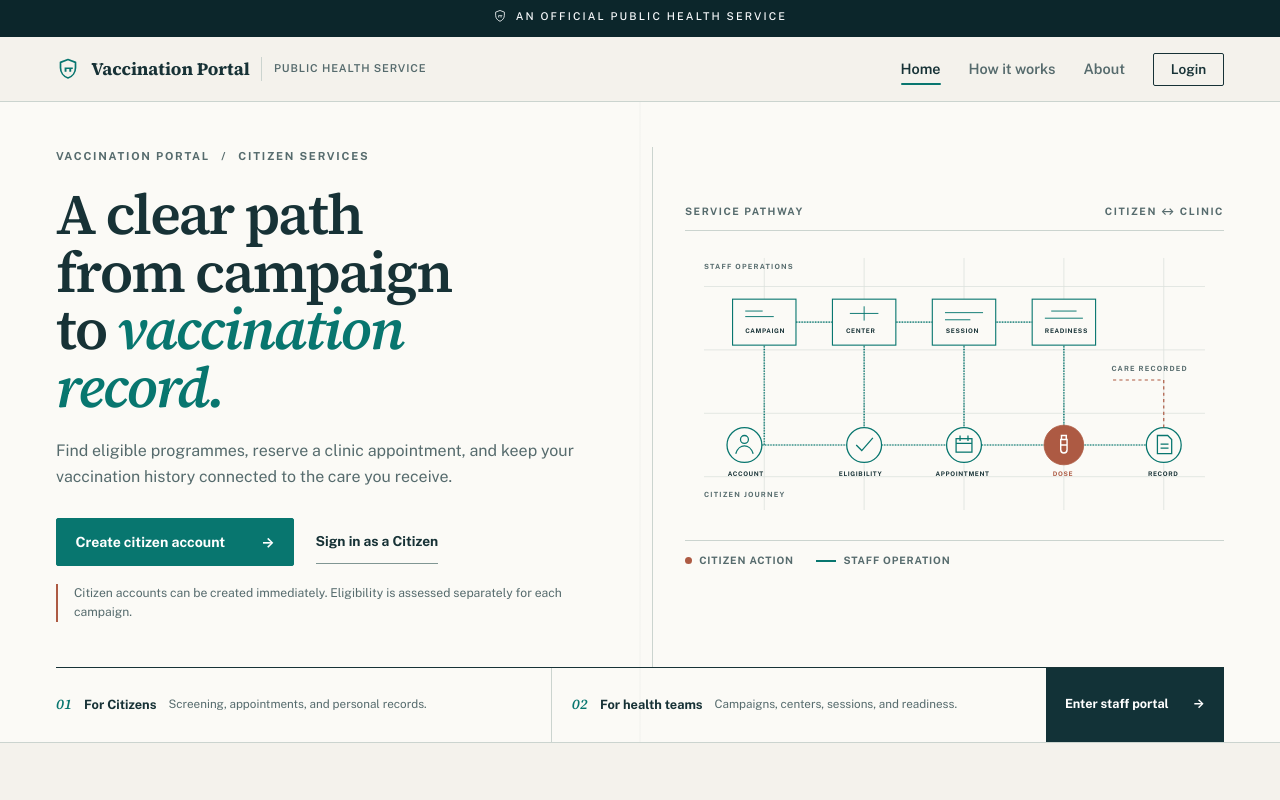
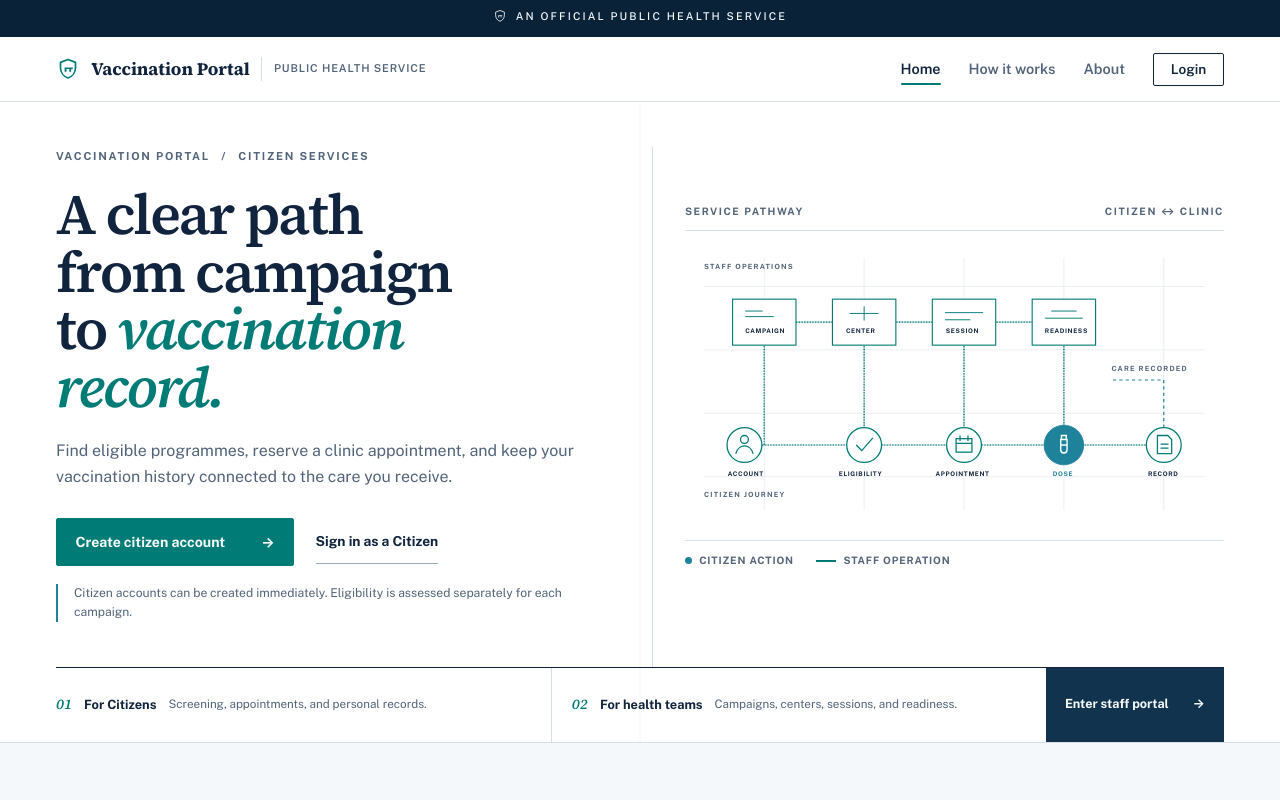
Before and after one commit to Sankalpa-KMCP/se2030-2026-y2-s1-mtr-01-vaccination-portal, a React (Vite) app in the folder frontend/: page / in a window 1280 px wide. Shown: the top 800 px of the page. Built offline with nearby package versions, Linux system fonts and the light colour scheme; no server answers.

Commit message:
style(frontend): refine landing page color system

```diff
--- a/frontend/src/features/public-landing/landing-page.css
+++ b/frontend/src/features/public-landing/landing-page.css
@@ -5,21 +5,39 @@
  */
 
 .lp-page--home {
-  --home-paper: #f4f2ec;
-  --home-paper-light: #fbfaf6;
-  --home-ink: #173236;
-  --home-ink-soft: #566b6d;
-  --home-teal: #08766f;
-  --home-teal-dark: #075c58;
-  --home-teal-pale: #dcece8;
-  --home-deep: #123237;
-  --home-deep-2: #0c262b;
-  --home-rule: #cbd4cf;
-  --home-rule-dark: #809693;
-  --home-warm: #ad5a43;
-  --home-focus: #c9684d;
+  --landing-bg: #f5f8fb;
+  --landing-surface: #ffffff;
+  --landing-surface-subtle: #edf2f6;
+  --landing-ink: #10243e;
+  --landing-muted: #52647a;
+  --landing-primary: #007b75;
+  --landing-primary-hover: #005f5b;
+  --landing-primary-soft: #dff2f0;
+  --landing-dark: #12334d;
+  --landing-dark-deep: #0a2238;
+  --landing-on-dark: #f7fbfd;
+  --landing-on-dark-muted: #bccbd8;
+  --landing-dark-accent: #65c2bd;
+  --landing-signal: #1f829b;
+  --landing-rule: #d6dfe8;
+  --landing-rule-strong: #9aabbd;
+  --landing-focus: #0b84a0;
+  --landing-footer: #071a2a;
+  --home-paper: var(--landing-bg);
+  --home-paper-light: var(--landing-surface);
+  --home-ink: var(--landing-ink);
+  --home-ink-soft: var(--landing-muted);
+  --home-teal: var(--landing-primary);
+  --home-teal-dark: var(--landing-primary-hover);
+  --home-teal-pale: var(--landing-primary-soft);
+  --home-deep: var(--landing-dark);
+  --home-deep-2: var(--landing-dark-deep);
+  --home-rule: var(--landing-rule);
+  --home-rule-dark: var(--landing-rule-strong);
+  --home-warm: var(--landing-signal);
+  --home-focus: var(--landing-focus);
   --lp-bg-paper: var(--home-paper);
-  --lp-bg-tint: #e9eeea;
+  --lp-bg-tint: var(--landing-surface-subtle);
   --lp-bg-card: var(--home-paper-light);
   --lp-bg-deep: var(--home-deep);
   --lp-bg-deep-2: var(--home-deep-2);
@@ -55,7 +73,7 @@
 }
 
 .lp-page--home .lp-header {
-  background: rgba(244, 242, 236, 0.96);
+  background: rgba(255, 255, 255, 0.96);
   border-bottom-color: var(--home-rule);
 }
 
@@ -88,6 +106,7 @@
 .lp-page--home :is(a, button):focus-visible {
   outline: 3px solid var(--home-focus);
   outline-offset: 3px;
+  box-shadow: 0 0 0 6px var(--landing-surface);
 }
 
 .home-section-mark {
@@ -119,26 +138,26 @@
 
 .home-action--primary {
   min-width: 238px;
-  color: #fff;
+  color: var(--landing-on-dark);
   background: var(--home-teal);
   border-color: var(--home-teal);
 }
 
 .home-action--primary:hover {
-  color: #fff;
+  color: var(--landing-on-dark);
   background: var(--home-teal-dark);
   transform: translateY(-1px);
 }
 
 .home-action--outline {
-  color: #fff;
+  color: var(--landing-on-dark);
   background: transparent;
   border-color: rgba(255, 255, 255, 0.55);
 }
 
 .home-action--outline:hover {
   color: var(--home-deep);
-  background: #fff;
+  background: var(--landing-on-dark);
 }
 
 .home-action--secondary {
@@ -148,7 +167,7 @@
 }
 
 .home-action--secondary:hover {
-  color: #fff;
+  color: var(--landing-on-dark);
   background: var(--home-ink);
 }
 
@@ -179,7 +198,7 @@
 }
 
 .home-text-link--light {
-  color: #fff;
+  color: var(--landing-on-dark);
   border-color: rgba(255, 255, 255, 0.45);
 }
 
@@ -189,7 +208,7 @@
   overflow: hidden;
   border-bottom: 1px solid var(--home-rule);
   background:
-    linear-gradient(90deg, transparent calc(50% - 1px), rgba(23, 50, 54, 0.045) 50%, transparent calc(50% + 1px)),
+    linear-gradient(90deg, transparent calc(50% - 1px), rgba(16, 36, 62, 0.04) 50%, transparent calc(50% + 1px)),
     var(--home-paper-light);
 }
 
@@ -198,7 +217,7 @@
   position: absolute;
   inset: 0;
   pointer-events: none;
-  background-image: radial-gradient(rgba(23, 50, 54, 0.11) 0.6px, transparent 0.6px);
+  background-image: radial-gradient(rgba(16, 36, 62, 0.1) 0.6px, transparent 0.6px);
   background-size: 8px 8px;
   opacity: 0.16;
 }
@@ -392,7 +411,7 @@
 
 .home-pathway__dose-node path {
   fill: none;
-  stroke: #fff;
+  stroke: var(--landing-on-dark);
   stroke-width: 1.8px;
 }
 
@@ -457,7 +476,7 @@
   gap: 1.5rem;
   min-height: 74px;
   padding: 0.85rem 1.2rem;
-  color: #fff;
+  color: var(--landing-on-dark);
   background: var(--home-deep);
   font-size: 0.79rem;
   font-weight: 700;
@@ -465,7 +484,7 @@
 }
 
 .home-hero__staff-link:hover {
-  color: #fff;
+  color: var(--landing-on-dark);
   background: var(--home-deep-2);
 }
 
@@ -536,7 +555,7 @@
 }
 
 .home-access__staff {
-  color: #fff;
+  color: var(--landing-on-dark);
   background: var(--home-deep);
   border-left: 1px solid var(--home-rule-dark);
 }
@@ -550,7 +569,7 @@
 }
 
 .home-access__staff .home-access__number {
-  color: #8fbab5;
+  color: var(--landing-dark-accent);
 }
 
 .home-access__body {
@@ -569,7 +588,7 @@
 }
 
 .home-access__staff .home-access__role {
-  color: #9ec8c3;
+  color: var(--landing-dark-accent);
 }
 
 .home-access__body h3 {
@@ -584,7 +603,7 @@
 }
 
 .home-access__staff h3 {
-  color: #fff;
+  color: var(--landing-on-dark);
 }
 
 .home-access__body p {
@@ -596,7 +615,7 @@
 }
 
 .home-access__staff p {
-  color: #bed0ce;
+  color: var(--landing-on-dark-muted);
 }
 
 .home-access__actions {
@@ -728,7 +747,7 @@
 /* Workflow --------------------------------------------------------------- */
 .home-workflow {
   padding-block: clamp(4.5rem, 7.5vw, 6.8rem);
-  background: #e9eeea;
+  background: var(--landing-surface-subtle);
 }
 
 .home-section-heading--workflow h2 {
@@ -792,9 +811,9 @@
 }
 
 .home-workflow__row > p:last-child {
-  color: #eef7f4;
-  background: var(--home-deep);
-  border-left-color: var(--home-deep);
+  color: var(--home-ink);
+  background: var(--home-teal-pale);
+  border-left-color: var(--home-rule-dark);
 }
 
 .home-workflow__moment {
@@ -823,7 +842,7 @@
 /* Assurance -------------------------------------------------------------- */
 .home-assurance {
   padding-block: clamp(4.5rem, 7.5vw, 6.8rem);
-  color: #fff;
+  color: var(--landing-on-dark);
   background: var(--home-deep-2);
 }
 
@@ -834,18 +853,18 @@
 }
 
 .home-assurance .home-section-mark {
-  color: #8fc5bf;
+  color: var(--landing-dark-accent);
 }
 
 .home-assurance__intro h2 {
   max-width: 11ch;
   margin-bottom: 1.35rem;
-  color: #fff;
+  color: var(--landing-on-dark);
 }
 
 .home-assurance__intro > p {
   max-width: 34rem;
-  color: #b8cdca;
+  color: var(--landing-on-dark-muted);
 }
 
 .home-assurance__stamp {
@@ -853,7 +872,7 @@
   align-items: center;
   gap: 1rem;
   margin-top: 2.4rem;
-  color: #77aaa5;
+  color: var(--landing-dark-accent);
   font-size: 0.63rem;
   font-weight: 700;
   letter-spacing: 0.14em;
@@ -875,7 +894,7 @@
 }
 
 .home-assurance__number {
-  color: #8fc5bf;
+  color: var(--landing-dark-accent);
   font-family: var(--lp-font-display);
   font-size: 0.9rem;
   font-style: italic;
@@ -883,7 +902,7 @@
 
 .home-assurance__register h3 {
   margin-bottom: 0.4rem;
-  color: #fff;
+  color: var(--landing-on-dark);
   font-family: var(--lp-font-display);
   font-size: 1.25rem;
   font-weight: 600;
@@ -892,7 +911,7 @@
 .home-assurance__register p {
   max-width: 58ch;
   margin-bottom: 0;
-  color: #b8cdca;
+  color: var(--landing-on-dark-muted);
   font-size: 0.84rem;
   line-height: 1.6;
 }
@@ -969,8 +988,9 @@
 /* Closing ---------------------------------------------------------------- */
 .home-closing {
   padding-block: clamp(4rem, 7vw, 6rem);
-  border-top: 6px solid var(--home-warm);
-  background: var(--home-paper);
+  border-top: 0;
+  color: var(--landing-on-dark);
+  background: var(--landing-dark);
 }
 
 .home-closing__layout {
@@ -992,6 +1012,31 @@
 .home-closing__copy h2 {
   margin-bottom: 0.8rem;
   font-size: clamp(2rem, 3.5vw, 3.1rem);
+  color: var(--landing-on-dark);
+}
+
+.home-closing__copy p {
+  color: var(--landing-on-dark-muted);
+}
+
+.home-closing .home-section-mark,
+.home-closing__index {
+  color: var(--landing-dark-accent);
+}
+
+.home-closing .home-action--secondary {
+  color: var(--landing-on-dark);
+  border-color: rgba(255, 255, 255, 0.58);
+}
+
+.home-closing .home-action--secondary:hover {
+  color: var(--landing-dark);
+  background: var(--landing-on-dark);
+}
+
+.home-closing .home-text-button {
+  color: var(--landing-on-dark);
+  border-color: rgba(255, 255, 255, 0.45);
 }
 
 .home-closing__actions {
@@ -1003,19 +1048,19 @@
 
 .home-closing__staff {
   margin-top: 0.2rem;
-  color: var(--home-ink-soft);
+  color: var(--landing-on-dark-muted);
   font-size: 0.72rem;
   text-decoration: none;
 }
 
 .home-closing__staff:hover {
-  color: var(--home-teal);
+  color: var(--landing-on-dark);
   text-decoration: underline;
 }
 
 .lp-page--home .lp-footer {
   border-top: 0;
-  background: #07191c;
+  background: var(--landing-footer);
 }
 
 /* Responsive ------------------------------------------------------------- */
@@ -1224,7 +1269,7 @@
     margin-left: 1.5rem;
     padding: 1rem;
   }
-  .home-workflow__row > p:last-child::before { content: "Health staff"; color: #8fc5bf; }
+  .home-workflow__row > p:last-child::before { content: "Health staff"; color: var(--landing-primary); }
   .home-assurance__stamp { display: none; }
   .home-index__link { min-height: 96px; }
   .home-closing__layout {
```
